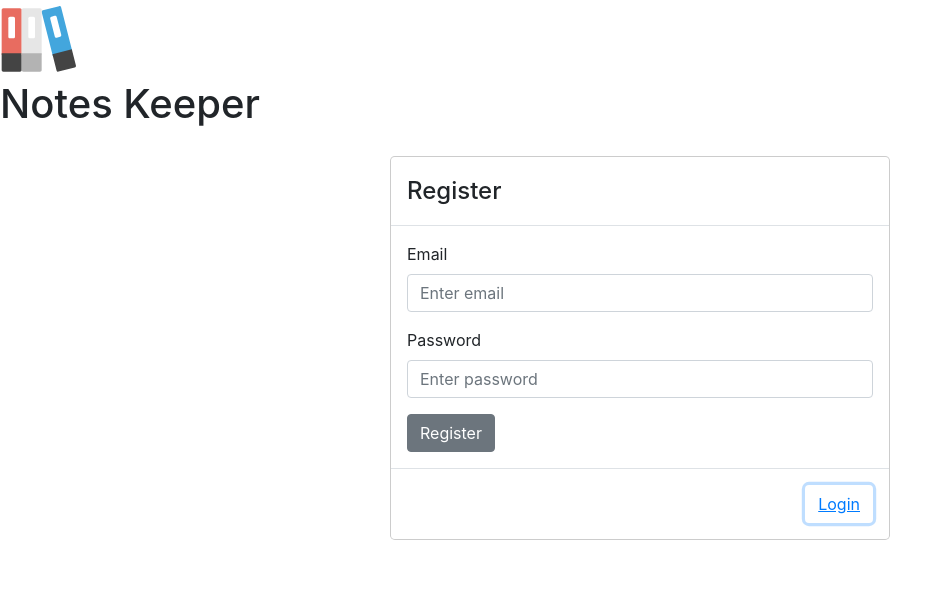
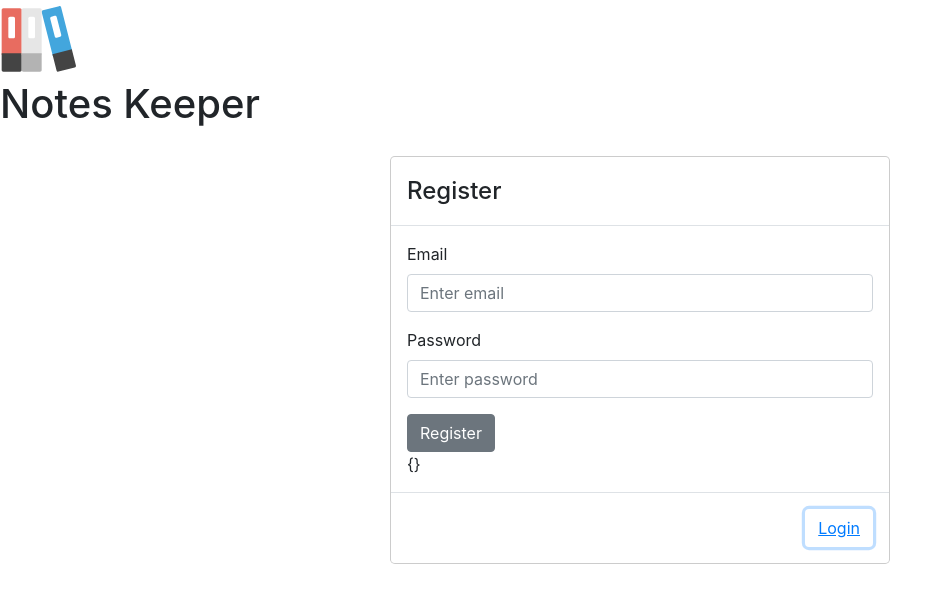
Before and after one commit to chen-yo/NotesKeeper, a React (Create React App) app: page /notes in a window 1280 px wide. Both pictures are taken after a click on the button "Register". Shown: the top 602 px of the page, without its empty margins (0-952 px from the left). Built offline with nearby package versions, Linux system fonts and the light colour scheme.

Commit message:
Register with errors

```diff
--- a/src/store/auth-actions.js
+++ b/src/store/auth-actions.js
@@ -1,6 +1,8 @@
 import { authActions } from "./auth";
-import { errorsActions } from "./errors";
-import axios from 'axios'
+import { errorsActions, errorsReducer } from "./errors";
+import axios from "axios";
+import store from './index'
+
 
 const localStorageKey = "__auth_provider_token__";
 
@@ -19,10 +21,10 @@ export function tryAutoLogin() {
     }
     try {
       let headers = {
-        'ID': token
-      }
-      let user = await axios.get("/user/me",{ headers: headers });
-      user = user.data
+        ID: token,
+      };
+      let user = await axios.get("/user/me", { headers: headers });
+      user = user.data;
       axios.defaults.headers.common["Email"] = user.email;
       dispatch(authActions.setUser(user));
     } catch (errors) {
@@ -33,54 +35,63 @@ export function tryAutoLogin() {
   };
 }
 
-function handleUserResponse(user) {
-  return user;
-}
-
 export function login({ email, password }) {
   return async (dispatch) => {
     try {
       let user = await axios.post("/user/login", { email, password });
-      user = user.data
-      let { id } = user
-      window.localStorage.setItem(localStorageKey, id);
-      axios.defaults.headers.common["Email"] = user.email;
+      user = user.data;
+      let { id } = user;
+      window.localStorage.setItem(localStorageKey, id); // save the id as a token
+      axios.defaults.headers.common["Email"] = user.email; //
       dispatch(authActions.setUser(user));
+      dispatch(errorsActions.clearErrors());
     } catch (error) {
-      if(error.response.status === 401) {
-        dispatch(errorsActions.setError({message: 'Email or\\and password are incorrect'}));
-      }else dispatch(errorsActions.setUnhandled(error));
+      if (error.response.status === 401) {
+        dispatch(
+          errorsActions.setError({
+            message: "Email or\\and password are incorrect",
+          })
+        );
+      } else dispatch(errorsActions.setUnhandled(error));
     } finally {
     }
   };
 }
 
 export function register(form) {
-  return dispatch => {
-    axios.post('/user/register', form)
-    .then(()=>dispatch(login({email: form.email, password: form.password})))
-    .catch(error=>{
-      dispatch(errorsActions.setError(error.response.data.errorFields))
-    })
+  return (dispatch) => {
+    axios
+      .post("/user/register", form)
+      .then(() => {
+        dispatch(login({ email: form.email, password: form.password }));
+
+      })
+      .catch(handleErrors)
+  };
+}
+
+function handleErrors(error) {
+  let fields = error?.response?.data?.errorFields
+  if(fields) {
+    fields && store.dispatch(errorsActions.setError(error.response.data.errorFields));
+  } else {
+    store.dispatch(errorsActions.setUnhandled(error))
   }
 }
 
 export function logout() {
-  return async dispatch => {
+  return async (dispatch) => {
     delete axios.defaults.headers.common["Email"];
     await window.localStorage.removeItem(localStorageKey);
-    dispatch(authActions.setUser(null))
-  }
+    dispatch(authActions.setUser(null));
+  };
 }
 
-const delay = (ms) =>
-  new Promise(resolve => setTimeout(resolve, ms));
+const delay = (ms) => new Promise((resolve) => setTimeout(resolve, ms));
 
 // function register({ username, password }) {
 //   return axios.post("register", { username, password }).then(handleUserResponse);
 // }
-
-
 
 const authURL = "user";
 
--- a/src/store/errors.js
+++ b/src/store/errors.js
@@ -3,7 +3,7 @@ import { createSlice } from '@reduxjs/toolkit'
 export const errorsSlice = createSlice({
     name: 'errors',
     initialState: {
-       error: null, // validation
+       error: {}, // validation
        unhandled: null
     },
     reducers: {
@@ -12,6 +12,9 @@ export const errorsSlice = createSlice({
         },
         setUnhandled: (state, action) => {
             state.unhandled = action.payload
+        },
+        clearErrors: (state) => {
+            state.error = {}
         }
     }
 })
--- a/src/unauthenticated-app.js
+++ b/src/unauthenticated-app.js
@@ -1,4 +1,5 @@
 import { logDOM } from "@testing-library/react";
+import { Formik } from "formik";
 import * as React from "react";
 import { Button, Form, Modal } from "react-bootstrap";
 import { useDispatch, useSelector } from "react-redux";
@@ -6,7 +7,7 @@ import { Logo } from "./components/logo";
 import { login, register } from "./store/auth-actions"; //add the login part
 
 function LoginForm({ onSubmit, submitButton }) {
-  const {error} = useSelector((state) => state.errors);
+  const { error } = useSelector((state) => state.errors);
 
   function handleSubmit(event) {
     event.preventDefault();
@@ -46,11 +47,16 @@ function LoginForm({ onSubmit, submitButton }) {
 }
 
 function RegisterForm() {
-  const {error} = useSelector((state) => state.errors);
-  const dispatch = useDispatch()
+  const { error: errors } = useSelector((state) => state.errors);
+  const dispatch = useDispatch();
 
-  function handleRegister(event) {
-    event.preventDefault();
+  function handleRegister(form, bag) {
+    console.log(form)
+
+    // bag.setErrors({email: 'Asa dasd as'})
+    // bag.setSubmitting(false);
+    dispatch(register(form))
+
     // const { email, password } = event.target.elements;
     // onSubmit({
     //   email: email.value,
@@ -59,10 +65,29 @@ function RegisterForm() {
   }
 
   return (
-    <Form onSubmit={handleRegister}>
+    <Formik
+      initialValues={{
+        email: "",
+        password: "",
+      }}
+      onSubmit={handleRegister}
+    >
+      {({values, handleSubmit, handleChange, touched})=>{
+
+      return <Form onSubmit={handleSubmit} noValidate>
           <Form.Group>
             <Form.Label htmlFor="email">Email</Form.Label>
-        <Form.Control type="email" placeholder="Enter email" id="email" />
+            <Form.Control
+              type="email"
+              placeholder="Enter email"
+              value={values.email}
+              onChange={handleChange}
+              isInvalid={touched.email && errors.email}
+              id="email" />
+              <Form.Control.Feedback type="invalid">
+                {errors.email}
+                {console.log(errors.email)}
+              </Form.Control.Feedback>
           </Form.Group>
           <Form.Group>
             <Form.Label htmlFor="password">Password</Form.Label>
@@ -70,13 +95,19 @@ function RegisterForm() {
               type="password"
               placeholder="Enter password"
               id="password"
+              value={values.password}
+              onChange={handleChange}
+              isInvalid={touched.password && errors.password}
             />
           </Form.Group>
           <div>
-      <Button variant="secondary">Register</Button>
+            <Button variant="secondary" type="submit">Register</Button>
           </div>
-      {error ? <span>{JSON.stringify(error)}</span> : null}
-    </Form>
+          {errors ? <span>{JSON.stringify(errors)}</span> : null}
+        </Form>}
+
+      }
+    </Formik>
   );
 }
 
@@ -85,9 +116,8 @@ function UnauthenticatedApp() {
   const [showLogin, setShowLogin] = React.useState(true);
 
   const handleToggle = () => {
-    setShowLogin(p=>(!p))
-
-  }
+    setShowLogin((p) => !p);
+  };
 
   let content = null;
 
@@ -104,7 +134,9 @@ function UnauthenticatedApp() {
           ></LoginForm>
         </Modal.Body>
         <Modal.Footer>
-          <button type="button" class="btn btn-link" onClick={handleToggle}>Register</button>
+          <button type="button" class="btn btn-link" onClick={handleToggle}>
+            Register
+          </button>
         </Modal.Footer>
       </Modal.Dialog>
     );
@@ -115,11 +147,12 @@ function UnauthenticatedApp() {
           <Modal.Title>Register</Modal.Title>
         </Modal.Header>
         <Modal.Body>
-          <RegisterForm
-          ></RegisterForm>
+          <RegisterForm></RegisterForm>
         </Modal.Body>
         <Modal.Footer>
-          <button type="button" class="btn btn-link" onClick={handleToggle}>Login</button>
+          <button type="button" class="btn btn-link" onClick={handleToggle}>
+            Login
+          </button>
         </Modal.Footer>
       </Modal.Dialog>
     );
@@ -129,9 +162,7 @@ function UnauthenticatedApp() {
     <div>
       <Logo width="80" height="80" />
       <h1>Notes Keeper</h1>
-      <div>
-        {content}
-      </div>
+      <div>{content}</div>
     </div>
   );
 }
```
Lines whose indentation alone changed are shown as unchanged.
